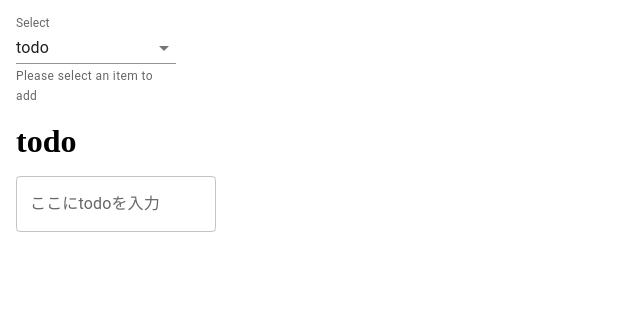
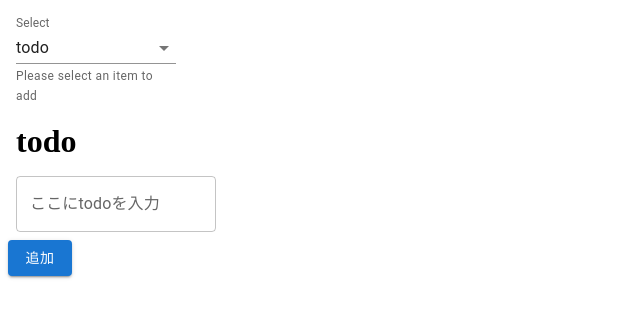
Before and after one commit to oh-zawa3/react-todo, a React app: page / in a window 1280 px wide. Shown: the top 318 px of the page, without its empty margins (0-640 px from the left). Built offline with nearby package versions, Linux system fonts and the light colour scheme.

Commit message:
コメントの追加・ボタンの追加

```diff
--- /dev/null
+++ b/src/components/button/TemplateButton.jsx
@@ -0,0 +1,19 @@
+import React from 'react';
+import Stack from '@mui/material/Stack';
+import Button from '@mui/material/Button';
+
+export const TemplateButton = (props) => {
+  const { buttonName, handleClick, title } = props;
+
+  return (
+    <Stack spacing={2} direction="row">
+      <Button
+        variant="contained"
+        // buttonName={buttonName}
+        // onClick={handleClick}
+      >
+        {title}
+      </Button>
+    </Stack>
+  );
+}
--- /dev/null
+++ b/src/components/button/index.js
@@ -0,0 +1 @@
+export  { TemplateButton } from "./TemplateButton"
--- a/src/components/form/TemplateForm.jsx
+++ b/src/components/form/TemplateForm.jsx
@@ -1,5 +1,6 @@
 import React, { memo, useCallback, useState } from "react";
-import { initialTextValue, SELECT_VALUES } from "../../const";
+import { buttonName, initialTextValue, SELECT_VALUES } from "../../const";
+import { TemplateButton } from "../button";
 import { SelectBox } from "./SelectBox";
 import { TextFields } from "./TextFields";
 
@@ -10,7 +11,7 @@ export const TemplateForm = memo(() => {
   /** TextFields についての state */
   const [textValue, setTextValue] = useState(initialTextValue);
 
-  /** SelectBoxの値の管理 */
+  /** SelectBox の値の管理 */
   const handleChangeSelect = useCallback((event) => {
     setSelectValue({
       value: event.target.value,
@@ -19,14 +20,28 @@ export const TemplateForm = memo(() => {
     setTextValue(initialTextValue);
   }, []);
 
-  /** TextFieldsの値の管理 */
+  /** TextFields の値の管理 */
   const handleChangeText = useCallback((event) => {
     setTextValue((textValue) => ({
       ...textValue,
       [event.target.name]: event.target.value,
-    }))}, []);
+    }))
+  }, []);
 
   console.log(textValue);
+
+  //   /** 全てのボタンの挙動の管理  */
+  // const handleClickButton = useCallBack((buttonName, event) => {
+  //   /** textValue の追加の処理 */
+  //   // buttonNameがそれぞれ”add,complete,remove"の時の挙動を書く
+  //   if (buttonName === "add" && textValue !== "") {
+  //     return null;
+  //   }
+  //   if (textValue === "") {
+  //     return null;
+  //   }
+  // }, []);
+
 
   return (
     <>
@@ -40,7 +55,11 @@ export const TemplateForm = memo(() => {
         textValue={textValue}
         handleChange={handleChangeText}
       />
-
+      <TemplateButton
+        title="追加"
+        // buttonName={buttonName}
+        // handleClick={handleClickButton}
+      />
     </>
   );
 });
--- a/src/const/form.js
+++ b/src/const/form.js
@@ -21,3 +21,10 @@ export const initialTextValue = {
   todo: "",
   tag: "",
 };
+
+/** ボタンの種類 */
+export const buttonName = {
+  add: '追加',
+  complete: '完了',
+  remove: '削除',
+}
```
